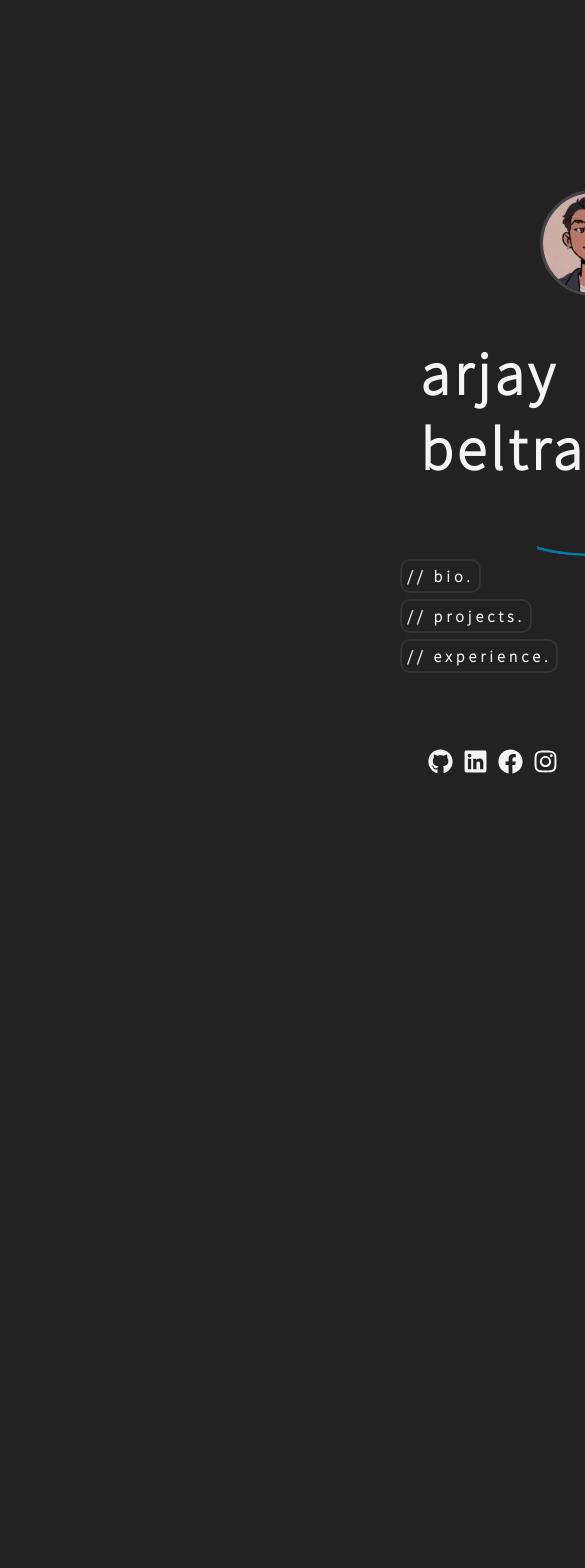
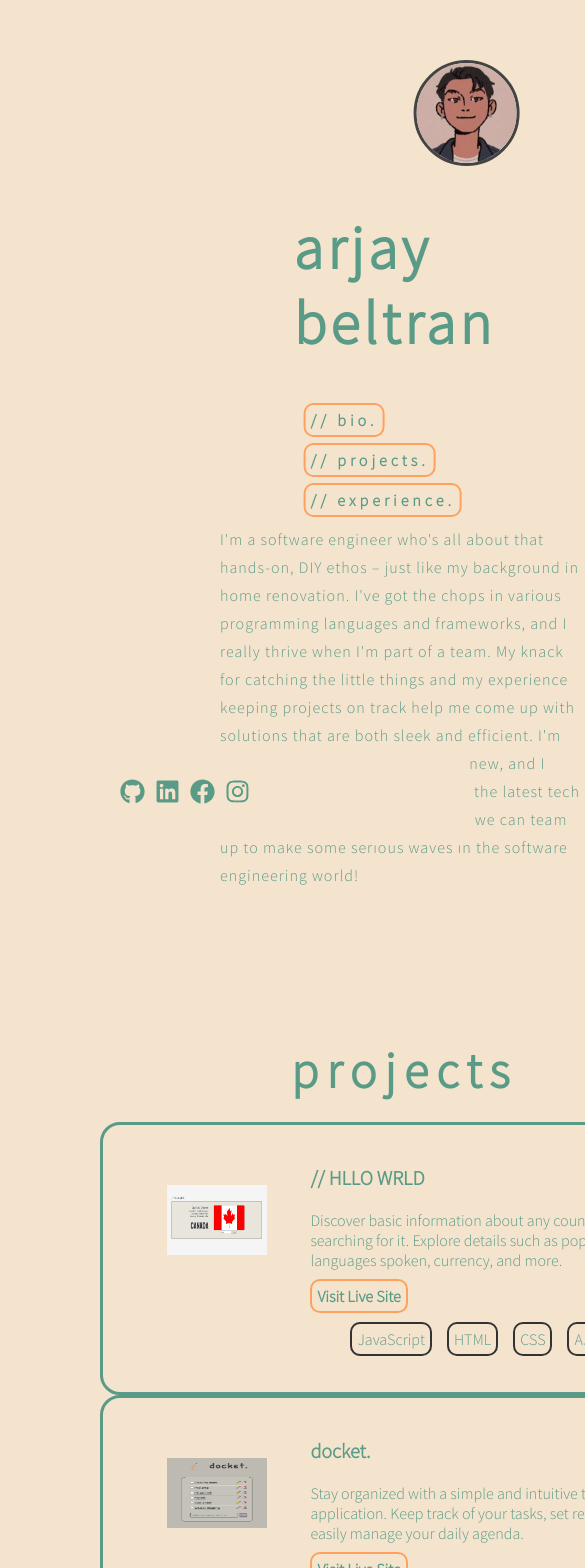
Before and after one commit to arjaybeltran/arjaybeltran, a Next.js app: page / in a window 390 px wide. Shown: the top 1568 px of the page, 585 px wide, since content can reach past the window. Built offline with nearby package versions, Linux system fonts and the light colour scheme.

Commit message:
updates style

```diff
--- a/components/Bio.js
+++ b/components/Bio.js
@@ -10,12 +10,15 @@ export default function Bio() {
     const biop3 = 'Effective communication and teamwork are natural strengths of mine, making me an ideal, results-oriented software engineer ready to make a meaningful impact.'
 
     const biop4 = `When I'm not coding, you can find me pursuing my hobbies. I'm passionate about playing basketball and enjoying online games, and spending time with my dog. These activities help me unwind and foster a balance between work and leisure.`
-  return (
+
+    const summary = `I'm a software engineer who's all about that hands-on, DIY ethos – just like my background in home renovation. I've got the chops in various programming languages and frameworks, and I really thrive when I'm part of a team. My knack for catching the little things and my experience keeping projects on track help me come up with solutions that are both sleek and efficient. I'm always up for learning something new, and I make sure to stay in the loop with the latest tech trends. Let's connect and see how we can team up to make some serious waves in the software engineering world!`
+
+    return (
     <div>
-      <p className='bio-text'>{bio}</p>
-      <p className='bio-text'>{biop2}</p>
+      <p className='bio-text'>{summary}</p>
+      {/* <p className='bio-text'>{biop2}</p>
       <p className='bio-text'>{biop3}</p>
-      <p className='bio-text'>{biop4}</p>
+      <p className='bio-text'>{biop4}</p> */}
     </div>
   );
 }
--- a/components/Navbar.js
+++ b/components/Navbar.js
@@ -2,6 +2,7 @@ import React from 'react';
 import { Link as ScrollLink } from 'react-scroll';
 
 export default function Navbar() {
+  const leftElHeight= 500;
   return (
     <div className='left-el'>
 
@@ -20,7 +21,7 @@ export default function Navbar() {
               to='bio'
               spy={true}
               smooth={true}
-              offset={-150} // Adjust the offset value according to your margin
+              offset={-leftElHeight} // Adjust the offset value according to your margin
               duration={50}
             >
               // bio.
@@ -32,7 +33,7 @@ export default function Navbar() {
               to='projects'
               spy={true}
               smooth={true}
-              offset={-150} // Adjust the offset value according to your margin
+              offset={-leftElHeight} // Adjust the offset value according to your margin
               duration={50}
             >
               // projects.
@@ -44,7 +45,7 @@ export default function Navbar() {
               to='resume'
               spy={true}
               smooth={true}
-              offset={-150} // Adjust the offset value according to your margin
+              offset={-leftElHeight} // Adjust the offset value according to your margin
               duration={50}
             >
               // experience.
--- a/components/Projects.js
+++ b/components/Projects.js
@@ -2,11 +2,6 @@ import React, { useState, useEffect } from 'react'
 
 import AOS from 'aos';
 import 'aos/dist/aos.css';
-
-
-
-
-
 
 
 const projects = [
@@ -58,7 +53,7 @@ export default function Projects() {
 
 
     return (
-        <div className='project-container' >
+        <div id="project-container" className='project-container' >
           {projects.map((project, index) => (
             <div
               key={index}
--- a/package.json
+++ b/package.json
@@ -10,7 +10,7 @@
   },
   "dependencies": {
     "aos": "^2.3.4",
-    "next": "13.4.3",
+    "next": "^13.4.3",
     "react": "18.2.0",
     "react-dom": "18.2.0",
     "react-icons": "^4.8.0",
--- a/public/styles.css
+++ b/public/styles.css
@@ -1,7 +1,18 @@
+:root {
+  --primary-color: #ffa15e; /* Moonrise Kingdom orange */
+  --secondary-color: #5a9b88; /* Moonrise Kingdom green */
+  --background-color: #f4e4cd; /* Creamy background */
+  --blue-color: rgb(35,33,59);
+  --red-color: rgb(210,50,38);
+  --blue2-color: rgb(91,93,124);
+  --nav-footer-height: 80px; /* Common height for nav and footer */
+}
+
+
 html {
     scroll-behavior: smooth;
-    background-color: #222;
-    color: whitesmoke;
+    background-color: var(--background-color);
+    color: var(--secondary-color);
     font-family: 'Source Sans Pro', sans-serif;
 }
 
@@ -24,7 +35,7 @@ body {
     z-index: 100;
     position: fixed;
     top: 100px;
-    left: 80px;
+    left: 50px;
     margin-top: 50px;
   }
 
@@ -37,8 +48,12 @@ nav ul {
     cursor: pointer;
 }
 
+nav ul li {
+  color:var(--primary-color)
+}
+
 nav ul li:hover {
-    color: #555;
+    color: var(--blue2-color);
 }
 
 .main {
@@ -109,9 +124,8 @@ h1 {
     display:grid;
     grid-template-columns: 1fr 2fr;
     border: 3px solid;
-    border-image: conic-gradient(from 30deg, #0076a5, #6be89b) 1;
-    border-image-slice: 1;
-    border-radius: 15px;
+    border-radius: 20px;
+
 }
 .experience {
     margin: 35px 20px 50px 20px;
@@ -120,9 +134,7 @@ h1 {
     display:grid;
     grid-template-columns: 1fr 2fr;
     border: 3px solid;
-    border-image: conic-gradient(from 30deg, #0076a5, #6be89b) 1;
-    border-image-slice: 1;
-    border-radius: 15px;
+    border-radius: 20px;
 }
 
 .project-card {
@@ -132,8 +144,8 @@ h1 {
     display:grid;
     grid-template-columns: 1fr 2fr;
     border: 3px solid;
-    border-image: conic-gradient(from 30deg, #0076a5, #6be89b) 1;
-    border-image-slice: 1;
+    border-radius: 20px;
+
 }
 .project-text {
   padding-right: 10px;
@@ -160,8 +172,8 @@ h1 {
 
   .project-card {
     --border: 2px;
-    --color1: #6be89b;
-    --color2: #0076a5;
+    --color1: var(--primary-color)
+    --color2: var(--secondary-color)
     --from: 30deg;
     --distance: 46%;
   }
@@ -176,7 +188,7 @@ h1 {
 
 
 .project-card:hover {
-    background-color: #444;
+    background-color: var(--secondary-color);
     color: beige;
     cursor: pointer;
 }
@@ -205,7 +217,7 @@ footer {
   }
 
   .footer-icon {
-    color:whitesmoke;
+    color:var(--secondary-color);
   }
 
   .footer-icon:hover {
@@ -216,7 +228,7 @@ footer {
 
 
 /* profile half moon border */
-.profile {
+/* .profile {
   --border: 3px;
   --color1: #6be89b;
   --color2: #0076a5;
@@ -257,7 +269,7 @@ footer {
 .profile-photo {
   border-radius: 999px;
   display: block;
-}
+} */
 
 /* -------------- */
 
@@ -285,14 +297,14 @@ footer {
 .livesite, .navlink {
   text-decoration: none;
   font-weight: bold;
-  color: whitesmoke;
-  border: solid 2px #333;
+  color: var(--secondary-color);
+  border: solid 2px var(--primary-color);
   border-radius: 10px;
   padding: 5px;
 }
 
 .livesite:hover, .navlink:hover {
-  background-color:#555;
+  background-color:var(--blue-color);
   cursor: var(--color1);
 }
 
@@ -310,3 +322,66 @@ footer {
 .profile-photo {
   border: solid 3px #444;
 }
+
+
+/* Add a media query for screens with a maximum width of 768px (typical for mobile devices) */
+@media (max-width: 768px) {
+  body {
+    display: block; /* Change from grid to block for mobile layout */
+    margin: 0; /* Remove margin for mobile layout */
+    padding-bottom: 80px; /* Add padding at the bottom to accommodate the fixed footer */
+  }
+
+  .index {
+    margin: 35px auto; /* Center the content horizontally */
+    max-width: 400px; /* Set a maximum width for content on mobile */
+  }
+
+  .left-el {
+    width: 80%; /* Set a width percentage for centering */
+    padding: 10px;
+    position: fixed; /* Fixed position at the top */
+    top: 0; /* Stick to the top */
+    transform: translateX(-20%); /* Center it precisely */
+  }
+
+  .layout {
+    grid-template-columns: 1fr; /* Single column for mobile layout */
+  }
+
+  .experience,
+  .education,
+  .project-card {
+    width: 100%; /* Make cards full width on mobile */
+    margin: 0; /* Remove margins for cards */
+    padding: 20px; /* Add padding to separate cards */
+    box-sizing: border-box; /* Include padding in card width */
+    margin-left: 100px;
+  }
+
+
+
+  /* Add fixed styling for the footer */
+  footer {
+    position: fixed;
+    bottom: 0;
+    left: 0;
+    width: 100%;
+    text-align: center; /* Center text horizontally */
+    padding: 20px 0; /* Add vertical padding to center vertically */
+    background-color: var(--background-color);
+  }
+
+
+
+  #bio {
+    margin-top: 490px;
+    margin-left: 220px; /* Add margin to push it below the .left-el */
+  }
+
+  .title {
+    margin-left: 220px;
+  }
+
+
+}
```
Also changed, not shown: 1 other file (tests, documents, lock files or other folders).
